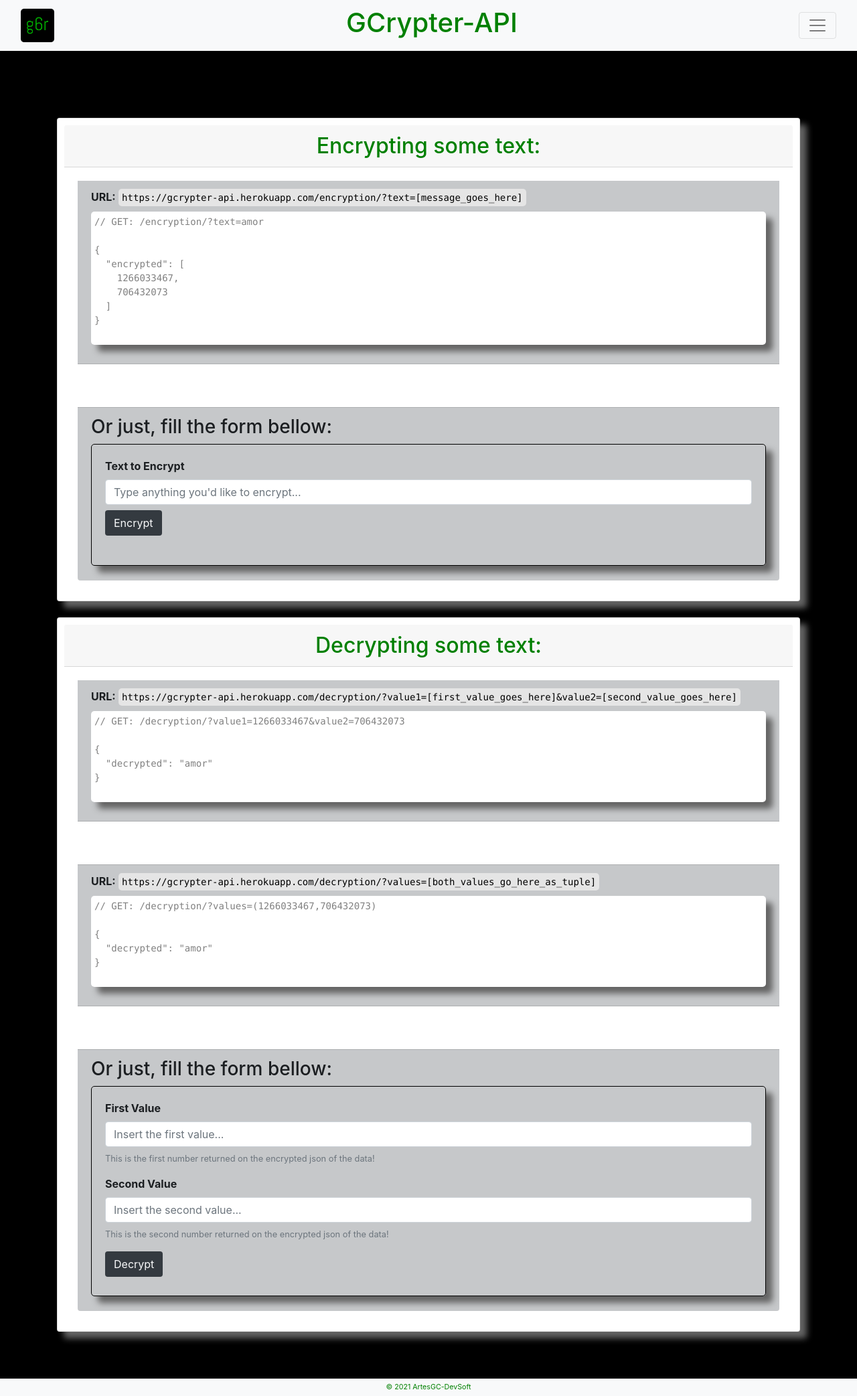
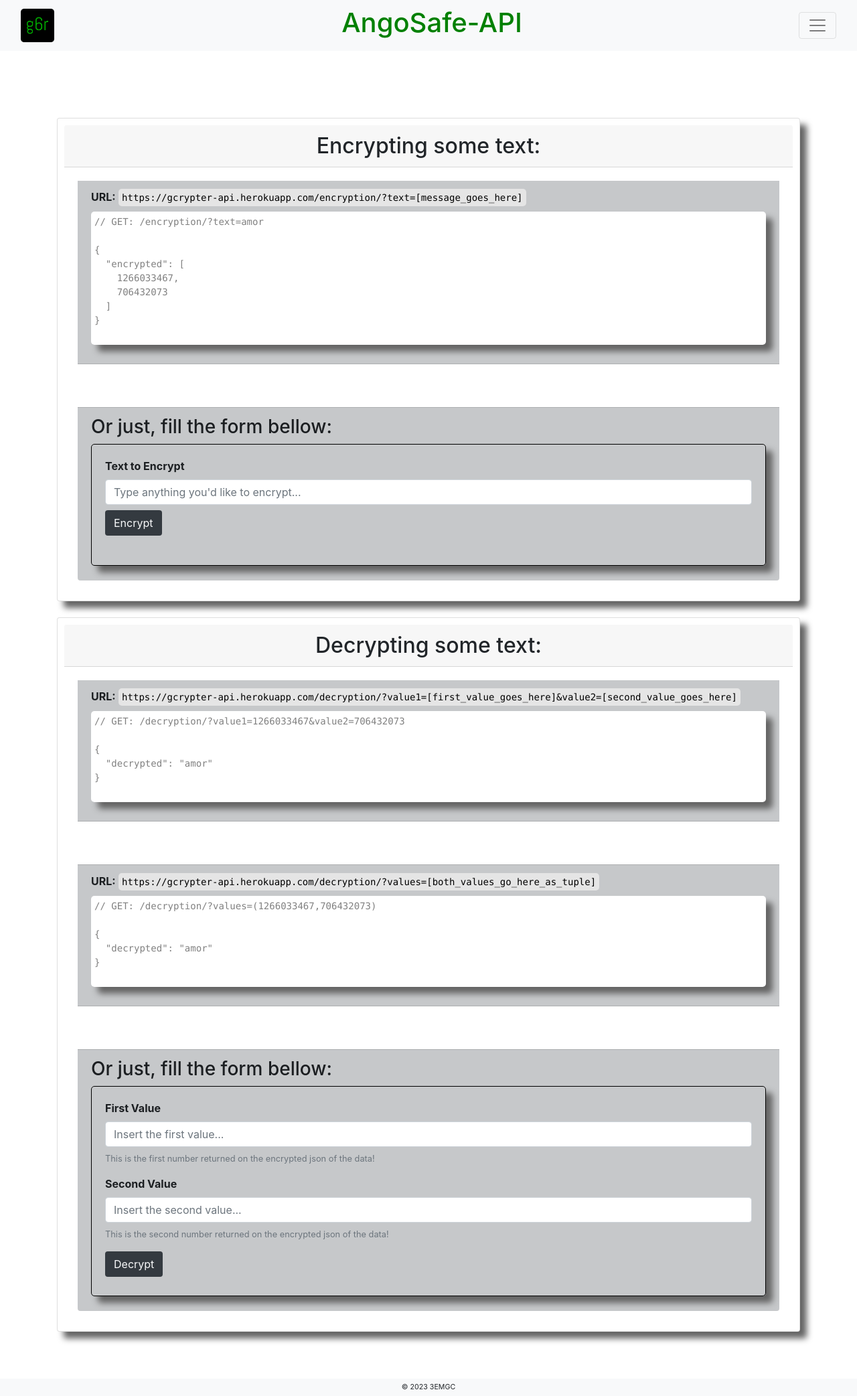
Before and after one commit to Nurul-GC/angosafe, a Flask app: page / in a window 1280 px wide. Shown: the whole page at 67% size. Run offline with Flask 3, Linux system fonts and the light colour scheme; some libraries are stand-ins or nearby versions.

Commit message:
update app/templates/*

```diff
--- a/app/templates/base.html
+++ b/app/templates/base.html
@@ -1,5 +1,6 @@
 <!DOCTYPE html>
 <html lang="en">
+
 <head>
     <meta charset="UTF-8">
     <meta http-equiv="X-UA-Compatible" content="IE=edge">
@@ -15,38 +16,24 @@
     <script src="{{ url_for('static', filename='js/jquery-3.4.1.min.js') }}"></script>
     <script src="{{ url_for('static', filename='js/bootstrap.min.js') }}"></script>
 
-    <link rel="apple-touch-icon" sizes="180x180"
-        href="{{ url_for('static', filename='img/favicon/apple-touch-icon.png') }}">
-    <link rel="icon" sizes="32x32"
-        href="{{ url_for('static', filename='img/favicon/favicon-32x32.png') }}"
-        type="image/png">
-    <link rel="icon" sizes="16x16"
-        href="{{ url_for('static', filename='img/favicon/favicon-16x16.png') }}"
-        type="image/png">
-    <link rel="shortcut icon" href="{{ url_for('static', filename='img/favicon/favicon.ico') }}"
-        type="image/x-icon">
+    <link rel="apple-touch-icon" sizes="180x180" href="{{ url_for('static', filename='img/favicon/apple-touch-icon.png') }}">
+    <link rel="icon" sizes="32x32" href="{{ url_for('static', filename='img/favicon/favicon-32x32.png') }}" type="image/png">
+    <link rel="icon" sizes="16x16" href="{{ url_for('static', filename='img/favicon/favicon-16x16.png') }}" type="image/png">
+    <link rel="shortcut icon" href="{{ url_for('static', filename='img/favicon/favicon-16x16.ico') }}" type="image/x-icon">
     <link rel="manifest" href="{{ url_for('static', filename='img/favicon/site.webmanifest') }}">
 
-    <style>
-        body{
-          font-family; 'Abel', sans-serif;
-          overflow-wrap: break-word;
-          background-color: black;
-          color: green;
-        }
-    </style>
     <!-- here goes all head extra code from other pages -->
     {% block head %}{% endblock head %}
 </head>
-<body>
+
+<body >
     <header class="nb navbar navbar-light bg-light">
         <div class="container-fluid">
             <a class="navbar-brand" href="{{ url_for('index') }}">
-            <img src="{{ url_for('static', filename='img/favicon/favicon-192x192.png') }}"
-                     alt="gcrypter-logo" class="brand-img">
+                <img src="{{ url_for('static', filename='img/favicon/favicon-192x192.png') }}" alt="gcrypter-logo" class="brand-img">
             </a>
 
-        <h1 class="nav-item" style="color:green;">GCrypter-API</h1>
+            <h1 class="nav-item" style="color:green;">AngoSafe-API</h1>
 
             <button class="navbar-toggler" data-target="#my-nav" data-toggle="collapse">
                 <span class="navbar-toggler-icon"></span>
@@ -55,7 +42,16 @@
             <div id="my-nav" class="collapse navbar-collapse">
                 <ul class="navbar-nav ml-auto">
                     <li class="nav-item">
-                    <a class="btn bg-dark text-light nav-link" href="{{ url_for('about') }}">About</a>
+                        <a class="btn bg-dark text-light nav-link" href="{{ url_for('home') }}">Pagina Inicial</a>
+                    </li>
+                    <li class="nav-item">
+                        <a class="btn bg-dark text-light nav-link" href="{{ url_for('encryption') }}">Encriptação</a>
+                    </li>
+                    <li class="nav-item">
+                        <a class="btn bg-dark text-light nav-link" href="{{ url_for('decryption') }}">Decriptação</a>
+                    </li>
+                    <li class="nav-item">
+                        <a class="btn bg-dark text-light nav-link" href="{{ url_for('about') }}">Sobre</a>
                     </li>
                 </ul>
             </div>
@@ -67,6 +63,7 @@
         {% block content %}{% endblock content %}
     </div>
 
-    <footer class="ft bg-light">&copy; 2021 ArtesGC-DevSoft</footer>
+    <footer class="ft bg-light">&copy; 2023 3EMGC</footer>
 </body>
+
 </html>
```
Lines whose indentation alone changed are shown as unchanged.
